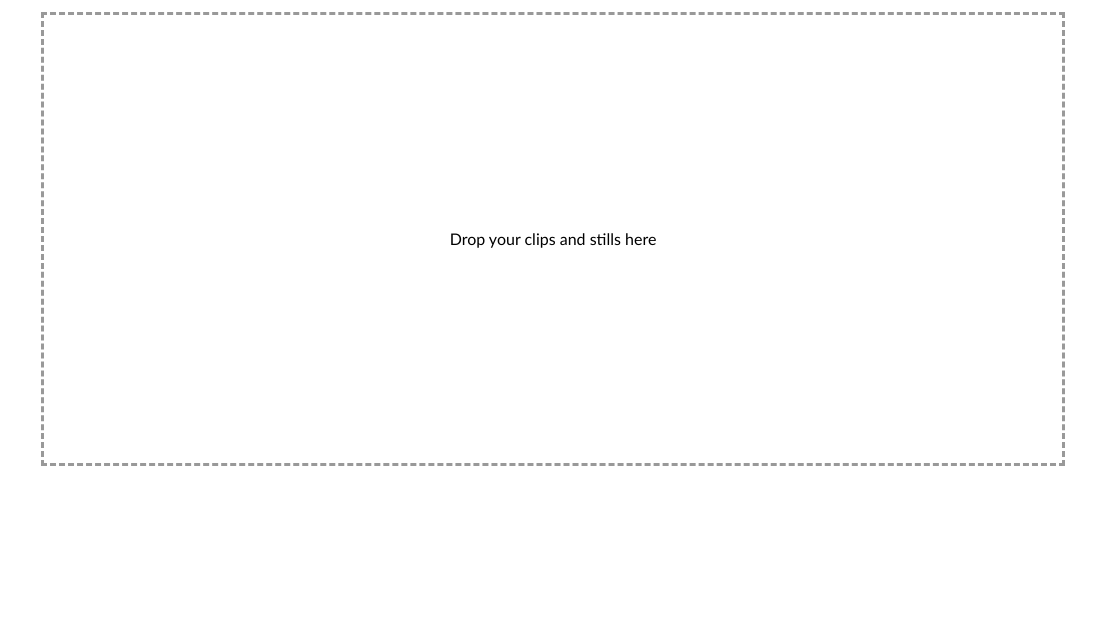
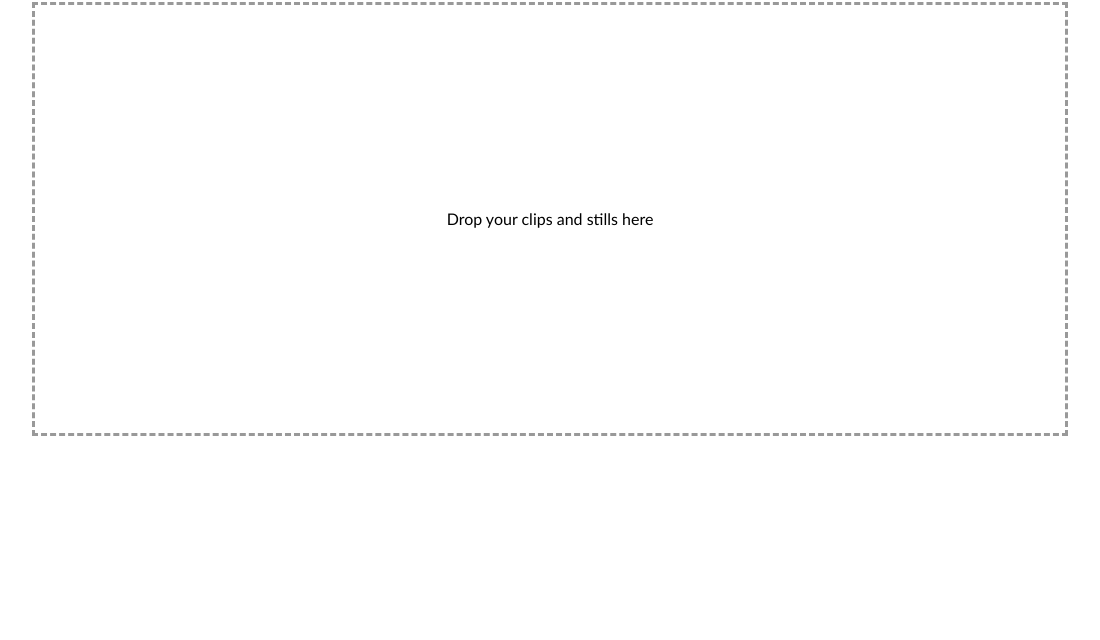
Before and after one commit to uotw/ClipDeidentifier, an Electron app: page index.html in a window 1100 px wide. Shown: the part 160-800 px from the top of the page. Drawn offline with nearby package versions, Linux system fonts and the light colour scheme; no server answers.

Commit message:
fixing windows code

```diff
--- a/css/style.css
+++ b/css/style.css
@@ -376,11 +376,9 @@ td {
 }
 #filelistwrap {
     border: 3px dashed #999;
-    margin-left: 3%;
-    margin-right: 3%;
-    height: calc(100% - 250px);
-    width: 94%;
-    float: left;
+    height: calc(100% - 270px);
+    width: 95%;
+    margin: auto;
     margin-top: 10px;
 }
 #croplist {
```
